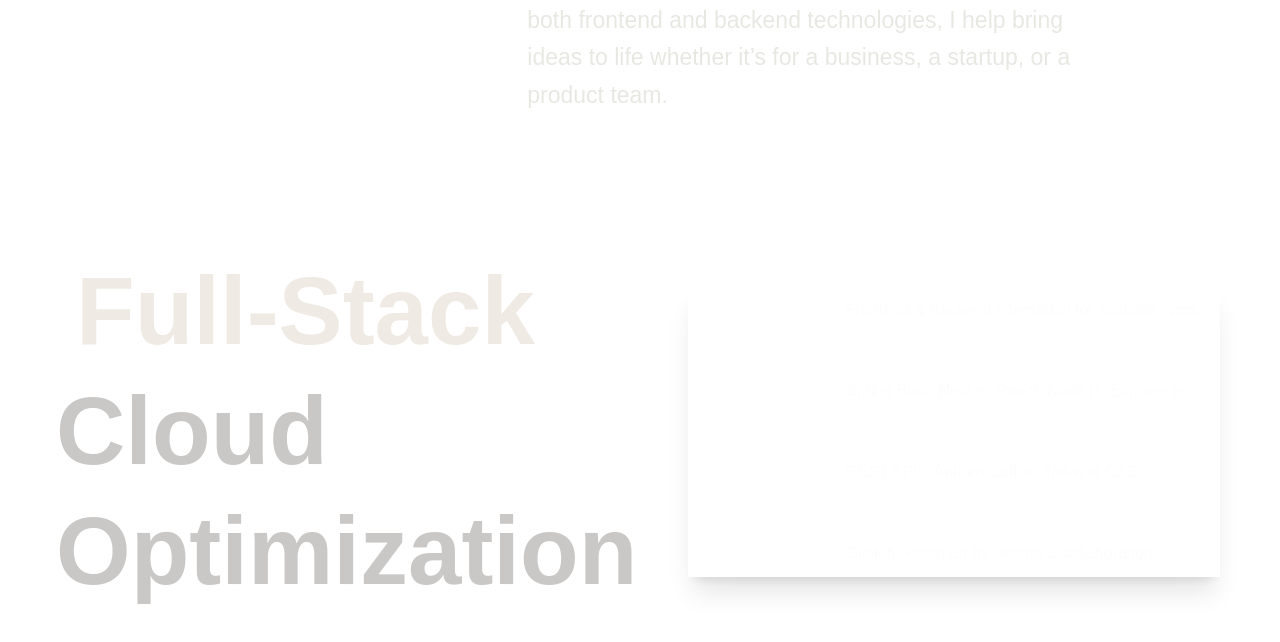
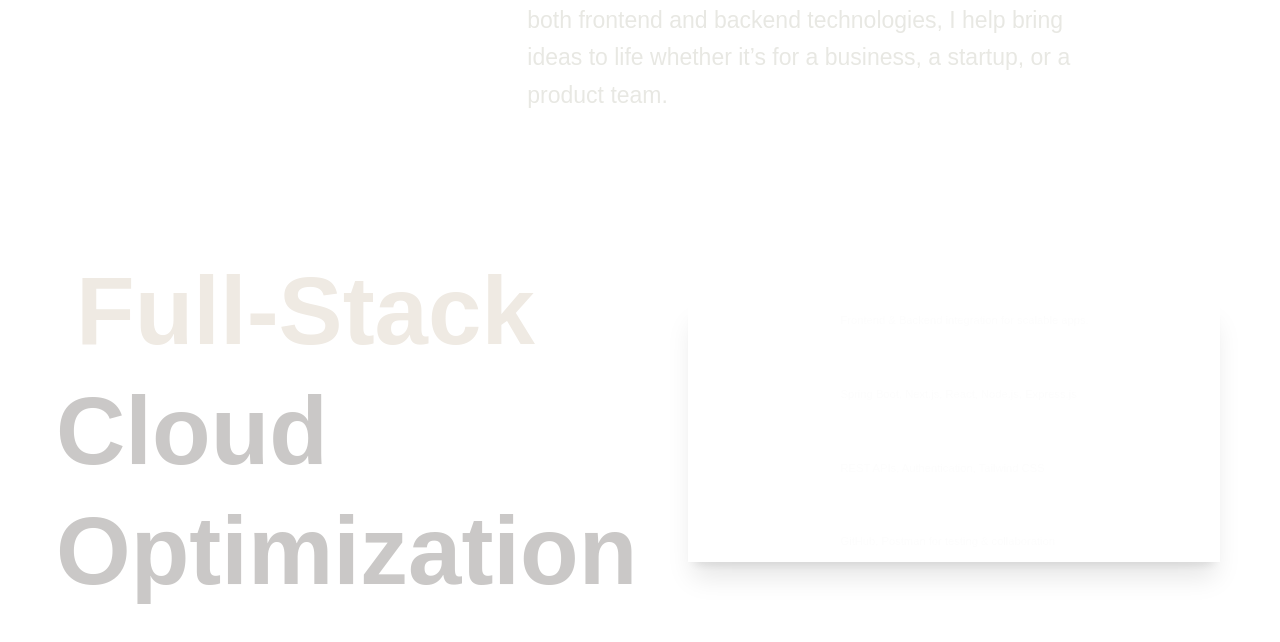
Before and after one commit to vidushalakshan/Modern-Portfolio, a Next.js app: page / in a window 1280 px wide. Shown: the part 1130-1772 px from the top of the page. Built offline with nearby package versions, Linux system fonts and the light colour scheme.

Commit message:
udpated home section view

```diff
--- a/src/components/pages/Home/page.jsx
+++ b/src/components/pages/Home/page.jsx
@@ -27,7 +27,7 @@ const Page = () => {
           transition={{ duration: 1, ease: "easeOut" }}
           className=" max-sm:text-6xl max-sm:pt-0 md:text-7xl lg:text-8xl xl:text-[150px] mt-5 font-bold leading-tight text-black lg:pt-13 max-sm:text-center"
         >
-          VIDUSHA <br className="sm:hidden lg:block" /> <span className="relative bottom-8">LAKSHAN</span>
+          VIDUSHA <br className="sm:hidden lg:block" /> <span className="relative bottom-8 max-sm:top-[1px]">LAKSHAN</span>
         </motion.h1>
 
         {/* Arrow */}
@@ -44,7 +44,7 @@ const Page = () => {
           initial={{ opacity: 0, y: 30 }}
           animate={{ opacity: 1, y: 0 }}
           transition={{ delay: 0.8, duration: 1 }}
-          className="text-base sm:text-lg md:text-xl lg:text-2xl text-gray-700 max-w-lg sm:max-w-1/3 max-sm:text-center relative bottom-6"
+          className="text-base sm:text-lg md:text-xl lg:text-2xl text-gray-700 max-w-lg sm:max-w-1/3 max-sm:text-center relative max-sm:mt-10 bottom-6"
         >
           Open to job opportunities worldwide. Passionate about building
           polished, intuitive, and thoughtful digital experiences that leave a
--- a/src/components/pages/Service/page.jsx
+++ b/src/components/pages/Service/page.jsx
@@ -115,7 +115,7 @@ const Service = () => {
                 <motion.h1
                   key={section.id}
                   className={classNames(
-                    "max-sm:text-3xl sm:text-6xl lg:text-7xl xl:text-8xl 2xl:text-8xl px-4 font-bold max-md:font-light leading-tight transition-colors duration-500",
+                    "max-sm:text-3xl md:text-4xl sm:text-6xl lg:text-7xl xl:text-8xl 2xl:text-8xl px-4 font-bold max-md:font-light leading-tight transition-colors duration-500",
                     activeSection === section.id
                       ? "text-[#EFEAE3]"
                       : "text-[#504A45]"
@@ -191,10 +191,10 @@ const RightItems = ({ items, revealProgress }) => {
               animate={{paddingLeft: isSmall ? "0rem" : isVisible ? "3.75rem" : "1rem" }}
               transition={{ type: "spring", stiffness: 300 }}
             >
-              <div className="md:text-[1rem] max-sm:text-[10px] left-0 text-white/50 max-sm:font-light max-md:text-base 2xl:text-xl">
+              <div className="md:text-[0.7rem] max-sm:text-[10px] left-0 text-white/50 max-sm:font-light max-md:text-base 2xl:text-xl">
                 {String(index + 1).padStart(2, "0")}
               </div>
-              <h3 className="md:text-[1rem] max-sm:text-[10px] md:pl-5 max-sm:pl-0 max-lg:pl-3 text-[#F4F4F4] whitespace-nowrap max-md:font-light 2xl:text-xl max-sm:text-base">
+              <h3 className="md:text-[0.7rem] max-sm:text-[10px] md:pl-5 max-sm:pl-0 max-lg:pl-3 text-[#F4F4F4] whitespace-nowrap max-md:font-light 2xl:text-xl max-sm:text-base">
                 {item}
               </h3>
             </motion.div>
```
